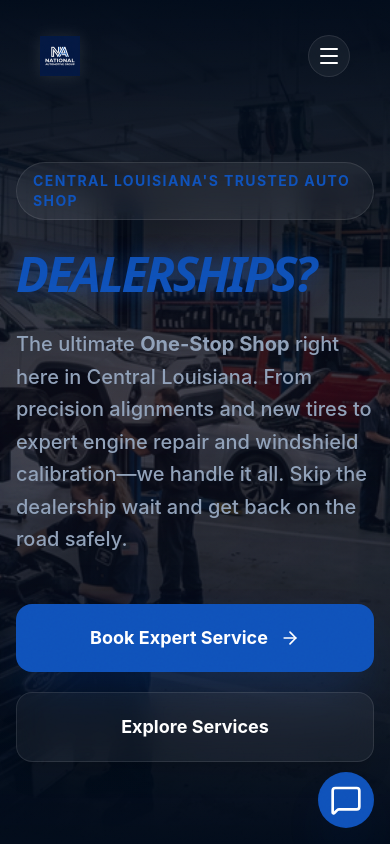
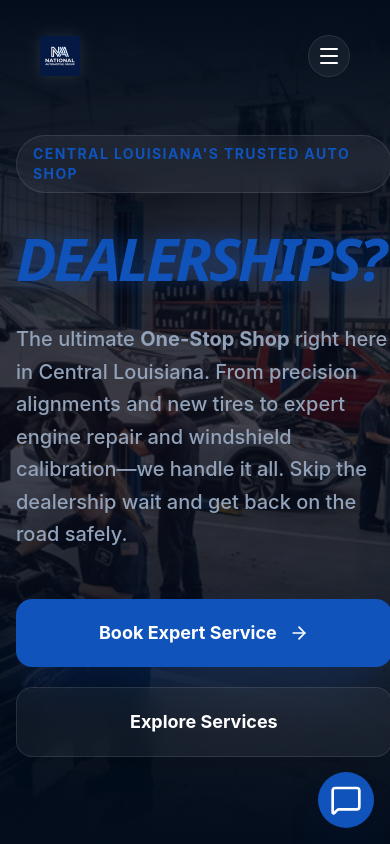
Before and after one commit to Founditmarketing/national, a React (Vite) app: page / in a window 390 px wide. Shown: the top 844 px of the page. Built offline with nearby package versions, Linux system fonts and the light colour scheme.

Commit message:
fix: responsive text overlap in Hero section

```diff
--- a/src/components/Hero.tsx
+++ b/src/components/Hero.tsx
@@ -25,7 +25,7 @@ export default function Hero() {
   };
 
   return (
-    <section className="relative min-h-screen flex items-center pt-20 overflow-hidden bg-slate-900">
+    <section className="relative min-h-screen flex items-center pt-32 pb-20 overflow-hidden bg-slate-900">
       {/* Background Layer */}
       <div className="absolute inset-0 z-0">
         <div className="absolute inset-0 bg-[radial-gradient(circle_at_30%_50%,rgba(220,38,38,0.1),transparent)]" />
@@ -54,7 +54,7 @@ export default function Hero() {
 
             <motion.h1
               variants={itemVariants}
-              className="text-[12.5vw] md:text-[9.5vw] lg:text-[7.5vw] font-display font-bold text-white tracking-tighter leading-[0.9] mb-8 uppercase"
+              className="text-6xl sm:text-7xl md:text-8xl lg:text-[6.5rem] font-display font-bold text-white tracking-tighter leading-[1.1] mb-8 uppercase"
             >
               <span className="text-brand-blue text-glow-red italic pr-2">Dealerships?</span>
             </motion.h1>
```
